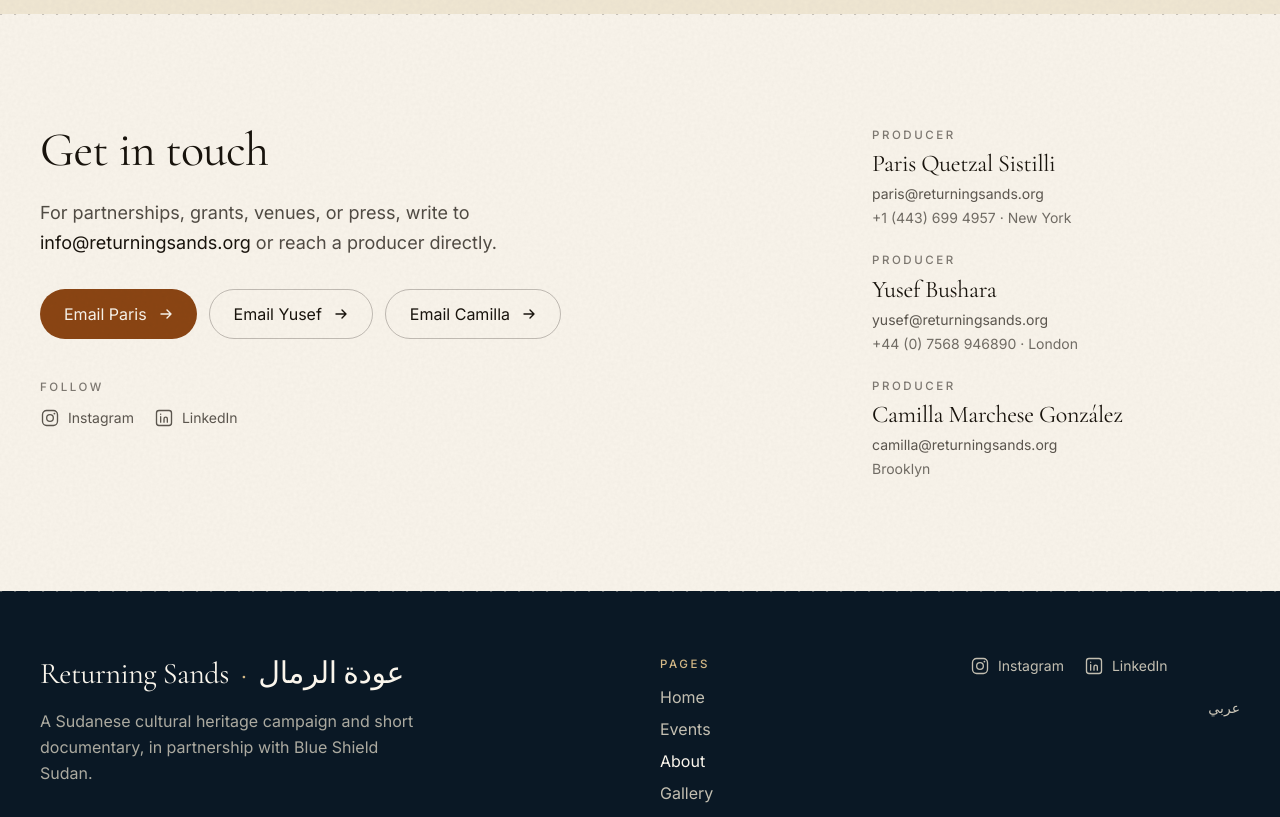
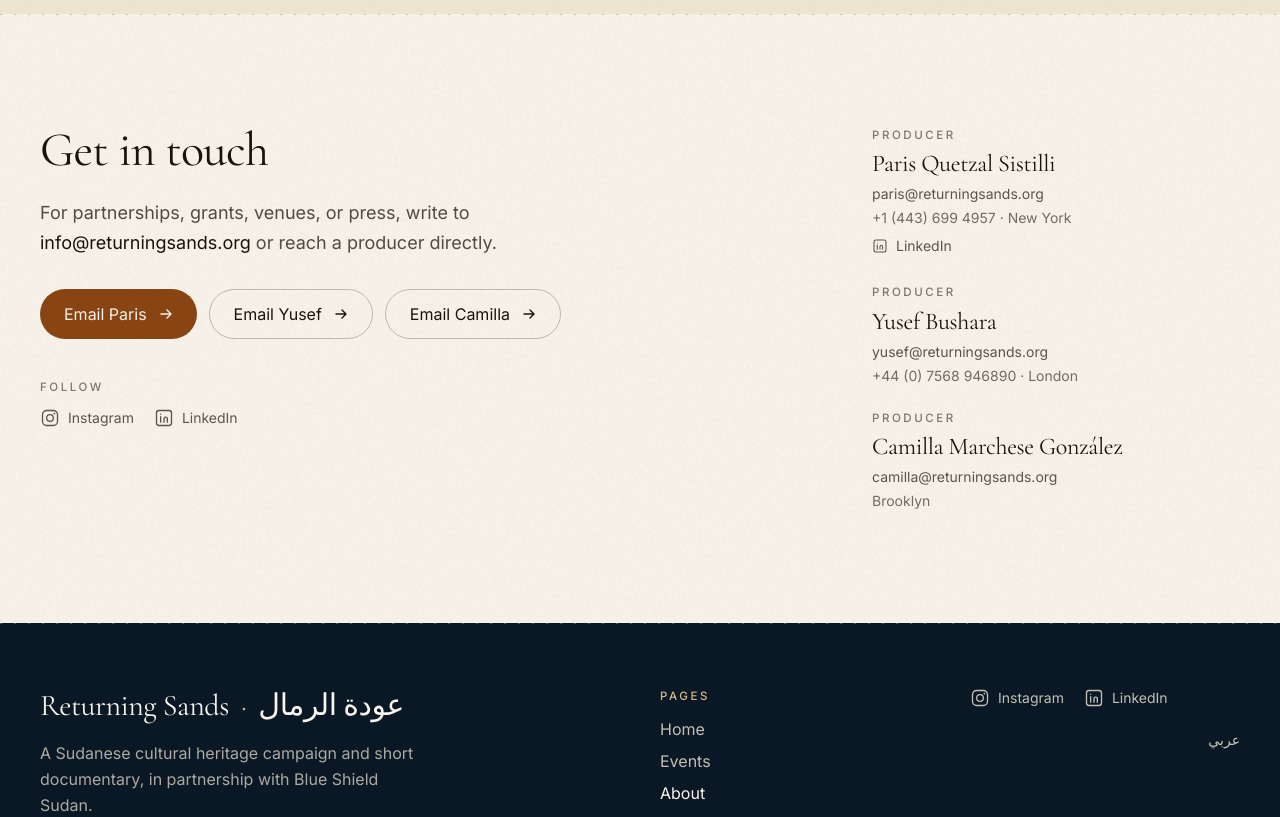
Before and after one commit to Returning-Sands/returning-sands, a Next.js app: page /about in a window 1280 px wide. Shown: the part 5380-6197 px from the top of the page. Built offline with nearby package versions, Linux system fonts and the light colour scheme.

Commit message:
feat(about): LinkedIn links on producer contacts

```diff
--- a/app/components/about/Contact.tsx
+++ b/app/components/about/Contact.tsx
@@ -1,7 +1,7 @@
 import type { SiteContent } from "../../content";
 import { Reveal } from "../../Reveal";
 import { PerfSeam } from "../../Stamp";
-import { Arrow, SectionHeading, SocialLinks, btn } from "../primitives";
+import { Arrow, SectionHeading, SocialIcon, SocialLinks, btn } from "../primitives";
 
 export function Contact({
   t,
@@ -53,6 +53,18 @@ export function Contact({
                 <p className="text-sm text-ink/60 mt-1">
                   {p.phone ? `${p.phone} · ${p.city}` : p.city}
                 </p>
+                {p.linkedin && (
+                  <a
+                    href={p.linkedin}
+                    target="_blank"
+                    rel="noopener noreferrer"
+                    aria-label={`${p.name} on LinkedIn`}
+                    className="mt-2 inline-flex items-center gap-2 text-sm text-ink/70 hover:text-ink transition-colors"
+                  >
+                    <SocialIcon name="linkedin" className="h-4 w-4" />
+                    <span className="hover-underline">LinkedIn</span>
+                  </a>
+                )}
               </li>
             ))}
           </ul>
--- a/app/content/en.ts
+++ b/app/content/en.ts
@@ -385,6 +385,7 @@ export const en = {
           email: "paris@returningsands.org",
           phone: "+1 (443) 699 4957",
           city: "New York",
+          linkedin: "https://www.linkedin.com/in/paris-quetzal-sistilli-960b341b2/",
         },
         {
           role: "Producer",
--- a/app/content/types.ts
+++ b/app/content/types.ts
@@ -81,6 +81,8 @@ export type ContactPerson = {
   /** Non-translatable. Omitted when the person has no listed number. */
   readonly phone?: string;
   readonly city: string;
+  /** Non-translatable. LinkedIn profile URL; omit if not public. */
+  readonly linkedin?: string;
 };
 
 export type BankDetails = {
```
